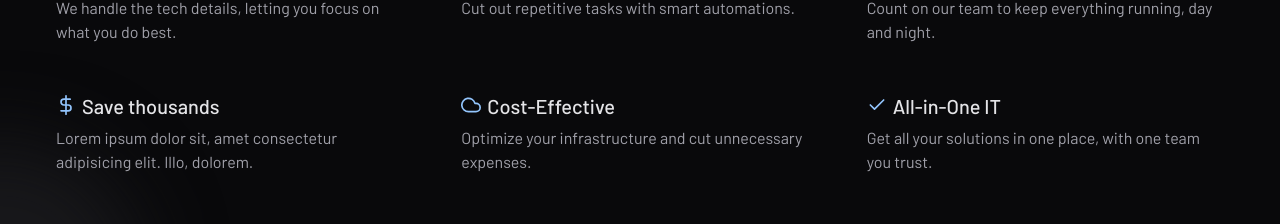
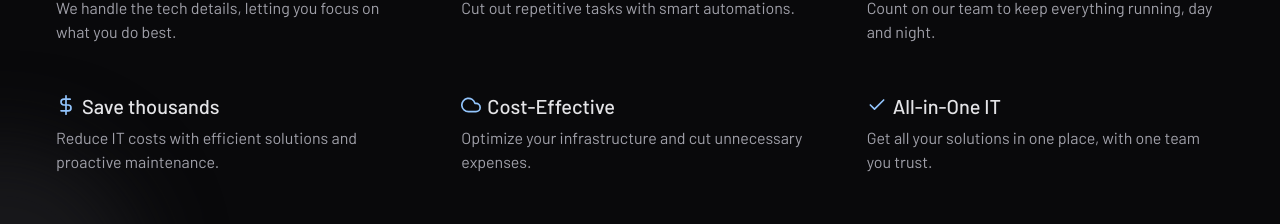
Before and after one commit to Kadafen/Jomena-Group, a Next.js app: page / in a window 1280 px wide. Shown: the part 2078-2302 px from the top of the page. Built offline with nearby package versions, Linux system fonts and the light colour scheme.

Commit message:
fixed lirum ipsun

```diff
--- a/src/components/features/grid/SimpleGrid.tsx
+++ b/src/components/features/grid/SimpleGrid.tsx
@@ -29,7 +29,7 @@ export const SimpleGrid = () => (
     <Item
       Icon={FiDollarSign}
       title="Save thousands"
-      subtitle="Lorem ipsum dolor sit, amet consectetur adipisicing elit. Illo, dolorem."
+      subtitle="Reduce IT costs with efficient solutions and proactive maintenance."
     />
     <Item
       Icon={FiCloud}
```
